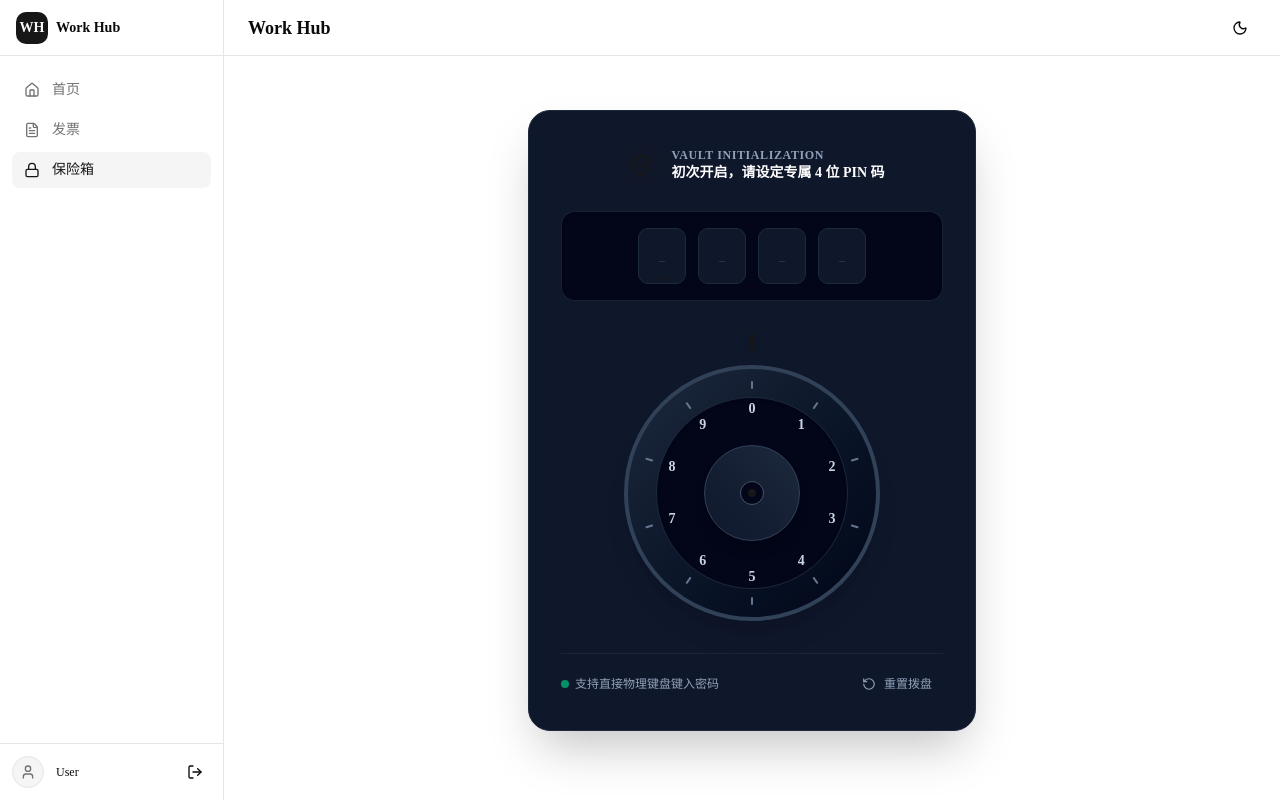
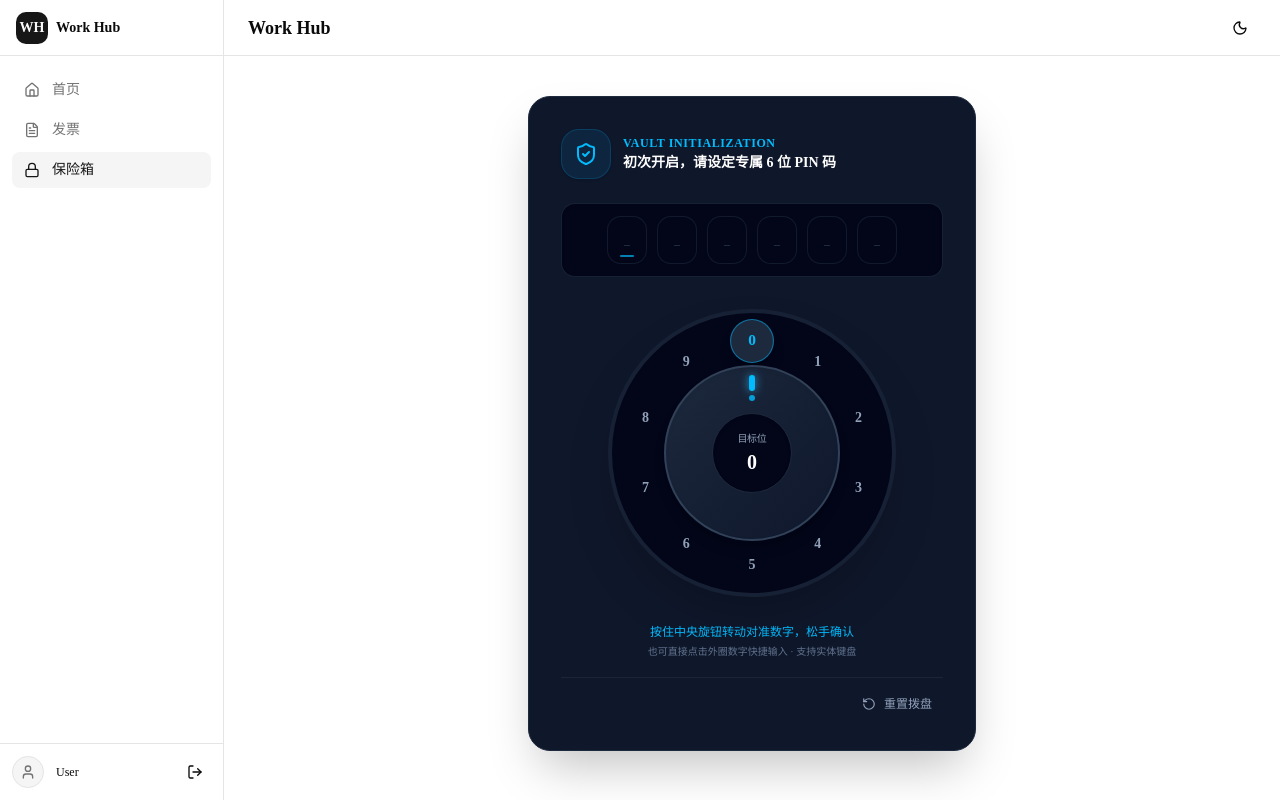
Before and after one commit to ChrisTsang27/work-hub, a Next.js app: page /dashboard/vault in a window 1280 px wide. Built offline with nearby package versions, Linux system fonts and the light colour scheme; no server answers.

Commit message:
feat(vault): upgrade to 6-digit PIN lock, implement password reset feature and native link tags

```diff
--- a/src/components/vault/vault-lock.tsx
+++ b/src/components/vault/vault-lock.tsx
@@ -2,9 +2,9 @@
 
 import { useState, useEffect, useRef } from "react"
 import { motion, AnimatePresence } from "framer-motion"
-import { Lock, ShieldCheck, RotateCcw, ArrowRight } from "lucide-react"
+import { Lock, ShieldCheck, RotateCcw } from "lucide-react"
 import { Button } from "@/components/ui/button"
-import { getVaultPin, setVaultPin, verifyVaultPin } from "@/lib/vault-types"
+import { getVaultPin, setVaultPin, verifyVaultPin, clearVaultPin } from "@/lib/vault-types"
 
 interface Props {
   onUnlock: () => void
@@ -15,9 +15,16 @@ export function VaultLock({ onUnlock }: Props) {
   const [errorShake, setErrorShake] = useState(false)
   const [isSettingNew, setIsSettingNew] = useState(false)
   const [confirmPin, setConfirmPin] = useState<string | null>(null)
+
+  // 旋转与拖拽状态
   const [rotation, setRotation] = useState(0)
-  const [activeDigit, setActiveDigit] = useState<number | null>(0)
+  const [isDragging, setIsDragging] = useState(false)
+  const [pointedDigit, setPointedDigit] = useState<number>(0)
+  const [justSelectedDigit, setJustSelectedDigit] = useState<number | null>(null)
+
   const dialRef = useRef<HTMLDivElement>(null)
+  const prevAngleRef = useRef(0)
+  const accumulatedRotationRef = useRef(0)
 
   // 检测是否初次使用
   useEffect(() => {
@@ -27,19 +34,16 @@ export function VaultLock({ onUnlock }: Props) {
     }
   }, [])
 
-  // 键盘盲打监听：双轨联动的精髓
+  // 物理键盘监听支持
   useEffect(() => {
     function handleKeyDown(e: KeyboardEvent) {
-      // 如果按下了回退键
       if (e.key === "Backspace") {
         setPin((prev) => prev.slice(0, -1))
         return
       }
-
-      // 如果按下了数字键
       if (/^[0-9]$/.test(e.key)) {
         const digit = Number(e.key)
-        handleDigitInput(digit)
+        handleDigitInput(digit, true)
       }
     }
 
@@ -47,21 +51,34 @@ export function VaultLock({ onUnlock }: Props) {
     return () => window.removeEventListener("keydown", handleKeyDown)
   }, [pin, isSettingNew, confirmPin])
 
-  // 处理单个数字输入与机械表盘超高速飞转响应
-  function handleDigitInput(digit: number) {
-    if (pin.length >= 4) return
+  // 处理输入核心逻辑
+  function handleDigitInput(digit: number, autoRotate = true) {
+    if (pin.length >= 6) return
 
     const nextPin = pin + digit
     setPin(nextPin)
-    setActiveDigit(digit)
+    setPointedDigit(digit)
 
-    // 计算目标对准角度：每个数字占 36 度，逆时针转动使数字对准正上方指针
-    const targetAngle = -digit * 36
-    // 为了呈现飞速旋转的多圈视觉残影快感，增加额外的 360 度基础旋量
-    setRotation(targetAngle - 360)
+    // 强烈的选定视觉反馈
+    setJustSelectedDigit(digit)
+    setTimeout(() => {
+      setJustSelectedDigit((prev) => (prev === digit ? null : prev))
+    }, 600)
 
-    // 如果满 4 位，触发校验或保存设定
-    if (nextPin.length === 4) {
+    if (autoRotate) {
+      // 自动平滑旋转到对应刻度
+      const baseTurns = Math.floor(accumulatedRotationRef.current / 360)
+      let targetSnap = baseTurns * 360 + digit * 36
+      // 寻找最短旋转路径
+      if (targetSnap - accumulatedRotationRef.current > 180) targetSnap -= 360
+      else if (targetSnap - accumulatedRotationRef.current < -180) targetSnap += 360
+
+      accumulatedRotationRef.current = targetSnap
+      setRotation(targetSnap)
+    }
+
+    // 满 6 位触发后续流程
+    if (nextPin.length === 6) {
       setTimeout(() => {
         processCompletedPin(nextPin)
       }, 400)
@@ -71,23 +88,22 @@ export function VaultLock({ onUnlock }: Props) {
   function processCompletedPin(completedPin: string) {
     if (isSettingNew) {
       if (confirmPin === null) {
-        // 进入确认密码环节
+        // 进入确认环节
         setConfirmPin(completedPin)
         setPin("")
+        accumulatedRotationRef.current = 0
         setRotation(0)
+        setPointedDigit(0)
       } else {
-        // 两次比对
         if (completedPin === confirmPin) {
           setVaultPin(completedPin)
           onUnlock()
         } else {
-          // 不匹配，重振提示
           triggerError()
           setConfirmPin(null)
         }
       }
     } else {
-      // 常规解锁比对
       if (verifyVaultPin(completedPin)) {
         onUnlock()
       } else {
@@ -100,11 +116,100 @@ export function VaultLock({ onUnlock }: Props) {
     setErrorShake(true)
     setTimeout(() => setErrorShake(false), 500)
     setPin("")
+    accumulatedRotationRef.current = 0
+    setRotation(0)
+    setPointedDigit(0)
   }
 
-  // 支持点击转盘周围刻度数字直接拨号
+  // 点击数字直接输入
   function handleSectorClick(digit: number) {
-    handleDigitInput(digit)
+    handleDigitInput(digit, true)
+  }
+
+  // 鼠标/手指按下开始拖拽旋钮
+  function handlePointerDown(e: React.PointerEvent) {
+    if (pin.length >= 6) return
+    setIsDragging(true)
+    try {
+      e.currentTarget.setPointerCapture(e.pointerId)
+    } catch {}
+
+    if (!dialRef.current) return
+    const rect = dialRef.current.getBoundingClientRect()
+    const centerX = rect.left + rect.width / 2
+    const centerY = rect.top + rect.height / 2
+    const dx = e.clientX - centerX
+    const dy = e.clientY - centerY
+    let rawAngle = (Math.atan2(dy, dx) * 180) / Math.PI + 90
+    if (rawAngle < 0) rawAngle += 360
+
+    prevAngleRef.current = rawAngle
+
+    // 对齐累加角度到当前点击位置的最短同余角
+    const currentTurns = Math.floor(accumulatedRotationRef.current / 360)
+    let targetAcc = currentTurns * 360 + rawAngle
+    if (targetAcc - accumulatedRotationRef.current > 180) targetAcc -= 360
+    else if (targetAcc - accumulatedRotationRef.current < -180) targetAcc += 360
+
+    accumulatedRotationRef.current = targetAcc
+    setRotation(targetAcc)
+
+    const normalizedAngle = ((targetAcc % 360) + 360) % 360
+    const closestDigit = Math.round(normalizedAngle / 36) % 10
+    setPointedDigit(closestDigit)
+  }
+
+  // 拖动过程
+  function handlePointerMove(e: React.PointerEvent) {
+    if (!isDragging || !dialRef.current) return
+
+    const rect = dialRef.current.getBoundingClientRect()
+    const centerX = rect.left + rect.width / 2
+    const centerY = rect.top + rect.height / 2
+
+    const dx = e.clientX - centerX
+    const dy = e.clientY - centerY
+    let rawAngle = (Math.atan2(dy, dx) * 180) / Math.PI + 90
+    if (rawAngle < 0) rawAngle += 360
+
+    // 计算与上一帧的最短差值，实现无缝连续多圈转动
+    let delta = rawAngle - prevAngleRef.current
+    if (delta > 180) delta -= 360
+    else if (delta < -180) delta += 360
+
+    accumulatedRotationRef.current += delta
+    prevAngleRef.current = rawAngle
+
+    const normalizedAngle = ((accumulatedRotationRef.current % 360) + 360) % 360
+    const closestDigit = Math.round(normalizedAngle / 36) % 10
+
+    setRotation(accumulatedRotationRef.current)
+    setPointedDigit(closestDigit)
+  }
+
+  // 结束拖拽，自动吸附并输入当前选中的数字
+  function handlePointerUp(e: React.PointerEvent) {
+    if (!isDragging) return
+    setIsDragging(false)
+    try {
+      e.currentTarget.releasePointerCapture(e.pointerId)
+    } catch {}
+
+    const normalizedAngle = ((accumulatedRotationRef.current % 360) + 360) % 360
+    const closestDigit = Math.round(normalizedAngle / 36) % 10
+
+    // 寻找目标数字对应的吸附角度
+    const baseTurns = Math.floor(accumulatedRotationRef.current / 360)
+    let targetSnap = baseTurns * 360 + closestDigit * 36
+    if (targetSnap - accumulatedRotationRef.current > 180) targetSnap -= 360
+    else if (targetSnap - accumulatedRotationRef.current < -180) targetSnap += 360
+
+    accumulatedRotationRef.current = targetSnap
+    setRotation(targetSnap)
+    setPointedDigit(closestDigit)
+
+    // 触发选定并输入
+    handleDigitInput(closestDigit, false)
   }
 
   return (
@@ -114,51 +219,68 @@ export function VaultLock({ onUnlock }: Props) {
         transition={{ duration: 0.4 }}
         className="w-full max-w-md flex flex-col items-center bg-slate-900 dark:bg-slate-950 border border-slate-800 rounded-3xl p-8 shadow-2xl relative overflow-hidden"
       >
-        {/* 顶部指示灯与锁头徽标 */}
-        <div className="flex items-center gap-2 mb-6">
-          <div className="p-2.5 rounded-2xl bg-primary/10 text-primary">
+        {/* 顶部指示灯与锁头标题 */}
+        <div className="flex items-center gap-3 mb-6 w-full">
+          <div className="p-3 rounded-2xl bg-sky-500/10 text-sky-400 border border-sky-500/20 shadow-sm">
             {isSettingNew ? <ShieldCheck className="h-6 w-6" /> : <Lock className="h-6 w-6" />}
           </div>
           <div className="flex flex-col">
-            <span className="text-xs font-bold text-slate-400 tracking-wider uppercase">
+            <span className="text-xs font-bold text-sky-400 tracking-wider uppercase">
               {isSettingNew ? "Vault Initialization" : "Secure Doorway"}
             </span>
-            <span className="text-sm font-semibold text-white">
+            <span className="text-sm font-semibold text-white mt-0.5">
               {isSettingNew
                 ? confirmPin !== null
                   ? "请再次输入以确认专属 PIN"
-                  : "初次开启，请设定专属 4 位 PIN 码"
+                  : "初次开启，请设定专属 6 位 PIN 码"
                 : "输入专属密码以解锁私密保险箱"}
             </span>
           </div>
         </div>
 
-        {/* 电子数码管回显屏 (Digital Nixie Display) */}
-        <div className="w-full bg-slate-950 border border-slate-800/80 rounded-xl py-4 px-6 flex items-center justify-center gap-3 mb-8 shadow-inner">
-          {[0, 1, 2, 3].map((index) => {
+        {/* 电子数码管回显屏 (Digital Display Slots - 6 digits) */}
+        <div className="w-full bg-slate-950 border border-slate-800/80 rounded-xl py-3 px-4 flex items-center justify-center gap-2.5 mb-6 shadow-inner">
+          {[0, 1, 2, 3, 4, 5].map((index) => {
             const hasChar = index < pin.length
+            const isNewlyTyped = index === pin.length - 1
             return (
               <div
                 key={index}
-                className="w-12 h-14 rounded-lg bg-slate-900 border border-slate-800 flex items-center justify-center text-xl font-bold text-primary relative overflow-hidden"
+                className={`w-10 h-12 rounded-xl flex items-center justify-center text-xl font-bold relative transition-all ${
+                  hasChar
+                    ? "bg-slate-900 border border-sky-400/40 shadow-[0_0_12px_rgba(56,189,248,0.2)]"
+                    : "bg-slate-950 border border-slate-800/60"
+                }`}
               >
                 {hasChar ? (
                   <motion.span
-                    initial={{ scale: 0.5, opacity: 0 }}
-                    animate={{ scale: 1, opacity: 1 }}
-                    className="text-white"
+                    initial={{ scale: 0.2, opacity: 0 }}
+                    animate={isNewlyTyped ? { scale: [1.4, 1], opacity: 1 } : { scale: 1, opacity: 1 }}
+                    transition={{ duration: 0.3 }}
+                    className="text-white flex items-center justify-center"
                   >
                     •
                   </motion.span>
                 ) : (
                   <span className="text-slate-700 text-xs font-normal">_</span>
                 )}
-                {/* 当前输入位底部呼吸光 */}
+
+                {/* 当前待输入位的底部提示呼吸灯 */}
                 {index === pin.length && (
                   <motion.div
                     animate={{ opacity: [0.2, 0.8, 0.2] }}
                     transition={{ repeat: Infinity, duration: 1.2 }}
-                    className="absolute bottom-1 w-4 h-0.5 bg-primary"
+                    className="absolute bottom-1.5 w-3.5 h-0.5 bg-sky-400 rounded-full"
+                  />
+                )}
+
+                {/* 刚键入时的强烈边框闪烁光效 */}
+                {isNewlyTyped && (
+                  <motion.div
+                    initial={{ opacity: 1, scale: 1 }}
+                    animate={{ opacity: 0, scale: 1.2 }}
+                    transition={{ duration: 0.4 }}
+                    className="absolute inset-0 rounded-xl border-2 border-sky-400 pointer-events-none"
                   />
                 )}
               </div>
@@ -166,75 +288,135 @@ export function VaultLock({ onUnlock }: Props) {
           })}
         </div>
 
-        {/* 正上方机械指针指示器 */}
-        <div className="flex flex-col items-center mb-1 relative z-10">
-          <div className="w-1 h-3 bg-primary rounded-full shadow-md shadow-primary" />
-          <div className="w-0 h-0 border-l-4 border-l-transparent border-r-4 border-r-transparent border-t-6 border-t-primary mt-0.5" />
-        </div>
+        {/* 转盘与外圈固定数字总成 */}
+        <div className="relative w-72 h-72 my-2 flex items-center justify-center" ref={dialRef}>
+          {/* 外底盘底座 */}
+          <div className="absolute inset-0 rounded-full bg-slate-950 border-4 border-slate-800/80 shadow-2xl flex items-center justify-center" />
 
-        {/* 殿堂级同心圆机械拨盘 (Mechanical Rotary Dial) */}
-        <div className="relative w-64 h-64 my-2 flex items-center justify-center" ref={dialRef}>
-          {/* 外圈静止深空灰金属质感底座 */}
-          <div className="absolute inset-0 rounded-full bg-gradient-to-br from-slate-800 to-slate-950 border-4 border-slate-700 shadow-xl flex items-center justify-center">
-            <div className="w-48 h-48 rounded-full bg-slate-950 border border-slate-800 shadow-inner" />
-          </div>
-
-          {/* 动态旋转表盘层 */}
-          <motion.div
-            animate={{ rotate: rotation }}
-            transition={{
-              type: "spring",
-              stiffness: 120,
-              damping: 14,
-              mass: 0.8,
-            }}
-            className="absolute inset-2 rounded-full flex items-center justify-center cursor-grab active:cursor-grabbing"
-          >
-            {/* 绘制 10 个数字扇区刻度 */}
+          {/* 外层固定数字环 (绝对静止，不跟随内盘转动) */}
+          <div className="absolute inset-0 pointer-events-none">
             {[0, 1, 2, 3, 4, 5, 6, 7, 8, 9].map((digit) => {
               const angle = digit * 36
+              const isPointed = pointedDigit === digit
+              const isSelected = justSelectedDigit === digit
+
               return (
                 <div
                   key={digit}
-                  style={{ transform: `rotate(${angle}deg)` }}
-                  className="absolute inset-0 flex flex-col items-center justify-start pt-2 pointer-events-none"
+                  className="absolute inset-0 flex items-center justify-center pointer-events-none"
                 >
-                  {/* 精密刻度线 */}
-                  <div className="w-0.5 h-2 bg-slate-500 rounded-full mb-1" />
-                  {/* 刻度数字 */}
-                  <button
-                    style={{ transform: `rotate(-${angle}deg)` }} // 保持数字永远正向可读
-                    className="w-8 h-8 rounded-full flex items-center justify-center text-sm font-bold text-slate-300 hover:text-white hover:bg-slate-800 transition-all pointer-events-auto"
-                    onClick={() => handleSectorClick(digit)}
+                  {/* 通过旋转到对应角度并沿半径推开，再反向旋转保持数字正立 */}
+                  <div
+                    style={{
+                      transform: `rotate(${angle}deg) translateY(-112px) rotate(-${angle}deg)`,
+                    }}
+                    className="pointer-events-auto relative"
                   >
-                    {digit}
-                  </button>
+                    <button
+                      onClick={() => handleSectorClick(digit)}
+                      className={`w-10 h-10 rounded-full flex items-center justify-center text-sm font-bold transition-all duration-200 ${
+                        isSelected
+                          ? "bg-sky-400 text-slate-950 scale-125 ring-4 ring-sky-400/40 shadow-[0_0_20px_rgba(56,189,248,0.8)] z-20"
+                          : isPointed
+                          ? "bg-slate-800 text-sky-400 border border-sky-400/50 scale-110 shadow-lg z-10"
+                          : "text-slate-400 hover:text-white hover:bg-slate-800/60"
+                      }`}
+                    >
+                      {digit}
+                    </button>
+
+                    {/* 选中该数字时触发强烈的波纹扩散光效 */}
+                    <AnimatePresence>
+                      {isSelected && (
+                        <motion.div
+                          initial={{ scale: 1, opacity: 0.8 }}
+                          animate={{ scale: 1.8, opacity: 0 }}
+                          exit={{ opacity: 0 }}
+                          transition={{ duration: 0.5, ease: "easeOut" }}
+                          className="absolute inset-0 rounded-full border-2 border-sky-400 pointer-events-none"
+                        />
+                      )}
+                    </AnimatePresence>
+                  </div>
                 </div>
               )
             })}
+          </div>
 
-            {/* 表盘内侧精密的拉丝同心圆与中心轴 */}
-            <div className="w-24 h-24 rounded-full bg-gradient-to-tr from-slate-900 to-slate-800 border border-slate-700 flex items-center justify-center shadow-lg">
-              <div className="w-6 h-6 rounded-full bg-slate-950 border border-slate-600 flex items-center justify-center">
-                <div className="w-2 h-2 rounded-full bg-primary" />
+          {/* 内部可旋转物理拨盘总成 (支持鼠标/触摸顺滑拖动) */}
+          <div className="absolute w-44 h-44 rounded-full flex items-center justify-center shadow-lg">
+            {/* 仅旋转外壳底座与指针 */}
+            <motion.div
+              animate={{ rotate: rotation }}
+              transition={{
+                type: "spring",
+                stiffness: isDragging ? 800 : 350,
+                damping: isDragging ? 50 : 25,
+                mass: 0.8,
+              }}
+              onPointerDown={handlePointerDown}
+              onPointerMove={handlePointerMove}
+              onPointerUp={handlePointerUp}
+              className={`w-full h-full rounded-full bg-gradient-to-br from-slate-800 to-slate-900 border-2 border-slate-700 flex items-center justify-center relative cursor-grab active:cursor-grabbing shadow-inner transition-shadow ${
+                isDragging ? "shadow-[0_0_25px_rgba(56,189,248,0.2)] border-sky-400/40" : ""
+              }`}
+            >
+              {/* 拨盘边缘正上方物理指示指针 (对应盘内朝向 0 度位置) */}
+              <div className="absolute top-2 left-1/2 -translate-x-1/2 flex flex-col items-center">
+                <div className="w-1.5 h-4 bg-sky-400 rounded-full shadow-[0_0_10px_rgba(56,189,248,0.8)]" />
+                <div className="w-1.5 h-1.5 rounded-full bg-sky-400 mt-1 opacity-80" />
               </div>
+
+              {/* 拨盘精密拉丝内圆底座 (纯视觉装饰，不包含文字) */}
+              <div className="w-20 h-20 rounded-full bg-slate-950 border border-slate-800 shadow-inner" />
+            </motion.div>
+
+            {/* 绝对静止的中央回显文字层 (放置在旋转层上方，完全脱离旋转) */}
+            <div className="absolute w-20 h-20 rounded-full flex flex-col items-center justify-center pointer-events-none z-10">
+              <span className="text-[10px] text-slate-400 font-medium tracking-tight mb-0.5">目标位</span>
+              <span className={`text-xl font-black transition-colors ${isDragging ? "text-sky-400 scale-110" : "text-white"}`}>
+                {pointedDigit}
+              </span>
             </div>
-          </motion.div>
+          </div>
         </div>
 
-        {/* 底部贴心操作提示与快捷清除 */}
-        <div className="flex items-center justify-between w-full mt-6 pt-4 border-t border-slate-800/80 text-xs text-slate-400">
-          <span className="flex items-center gap-1.5">
-            <span className="w-2 h-2 rounded-full bg-emerald-500 animate-pulse" />
-            支持直接物理键盘键入密码
-          </span>
+        {/* 贴心交互指引 */}
+        <div className="text-center mt-4 h-10 flex flex-col justify-center">
+          <p className="text-xs font-medium text-sky-400 transition-all">
+            {isDragging ? `正在对准数字 ${pointedDigit}，松手确认` : "按住中央旋钮转动对准数字，松手确认"}
+          </p>
+          <p className="text-[10px] text-slate-500 mt-1">
+            也可直接点击外圈数字快捷输入 · 支持实体键盘
+          </p>
+        </div>
+
+        {/* 底部重置按钮 */}
+        <div className="flex items-center justify-end w-full mt-4 pt-3 border-t border-slate-800/80">
+          <Button
+            variant="ghost"
+            size="sm"
+            className="hidden h-7 text-xs text-slate-500 hover:text-destructive hover:bg-destructive/10 transition-colors"
+            onClick={() => {
+              if (window.confirm("确定要强制重置专属密码吗？系统将清空记忆库并重新载入初始化引导页面。")) {
+                clearVaultPin()
+                window.location.reload()
+              }
+            }}
+          >
+            忘记密码？强制重置
+          </Button>
+
           <Button
             variant="ghost"
             size="sm"
             className="h-7 text-xs text-slate-400 hover:text-white hover:bg-slate-800"
             onClick={() => {
               setPin("")
+              accumulatedRotationRef.current = 0
               setRotation(0)
+              setPointedDigit(0)
+              setConfirmPin(null)
             }}
           >
             <RotateCcw className="mr-1 h-3 w-3" />
```
Also changed, not shown: src/components/vault/vault-dashboard.tsx (+16 -0 lines), src/components/vault/vault-preview.tsx (+33 -24 lines), src/lib/vault-types.ts (+14 -2 lines).
